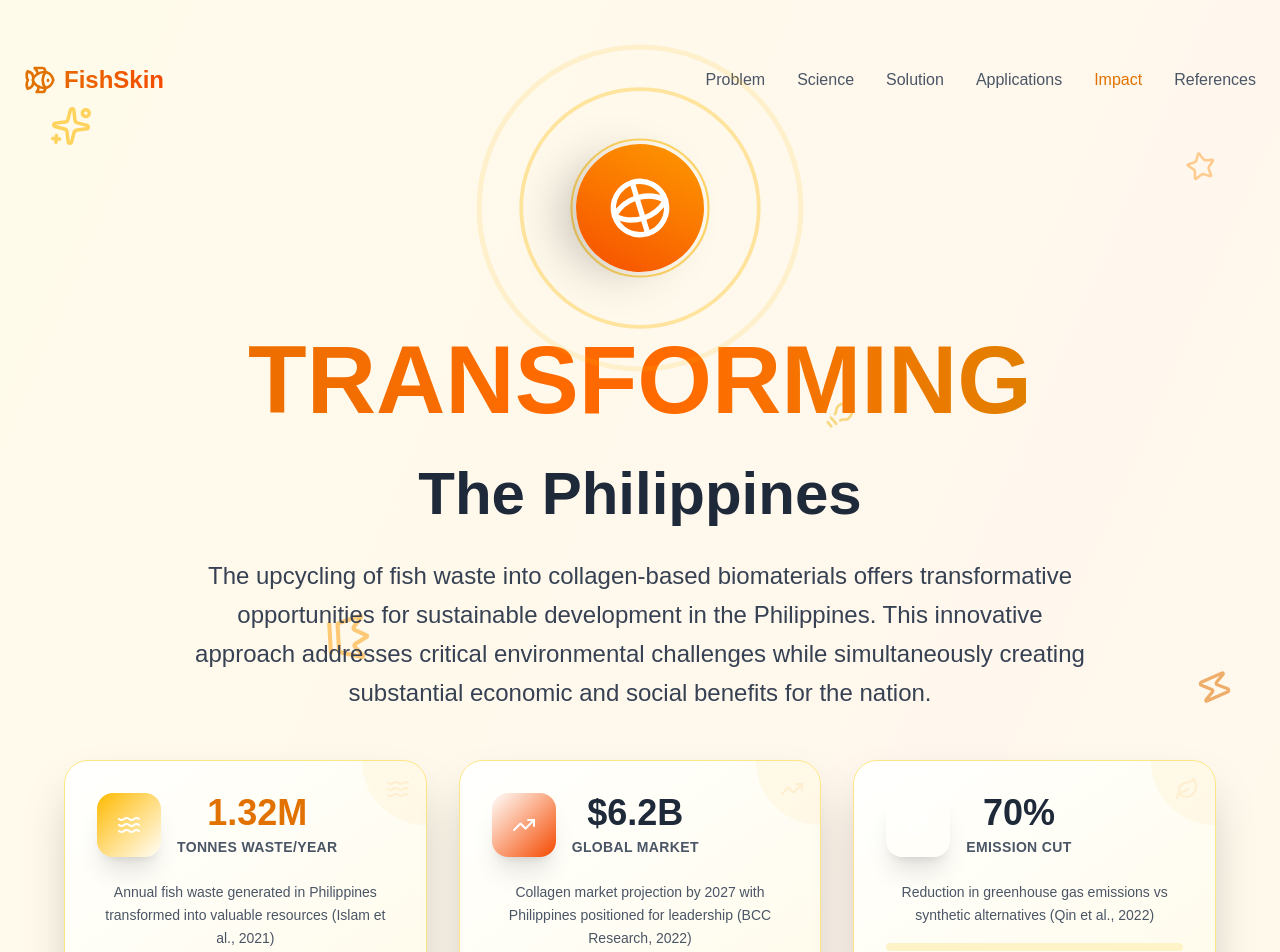
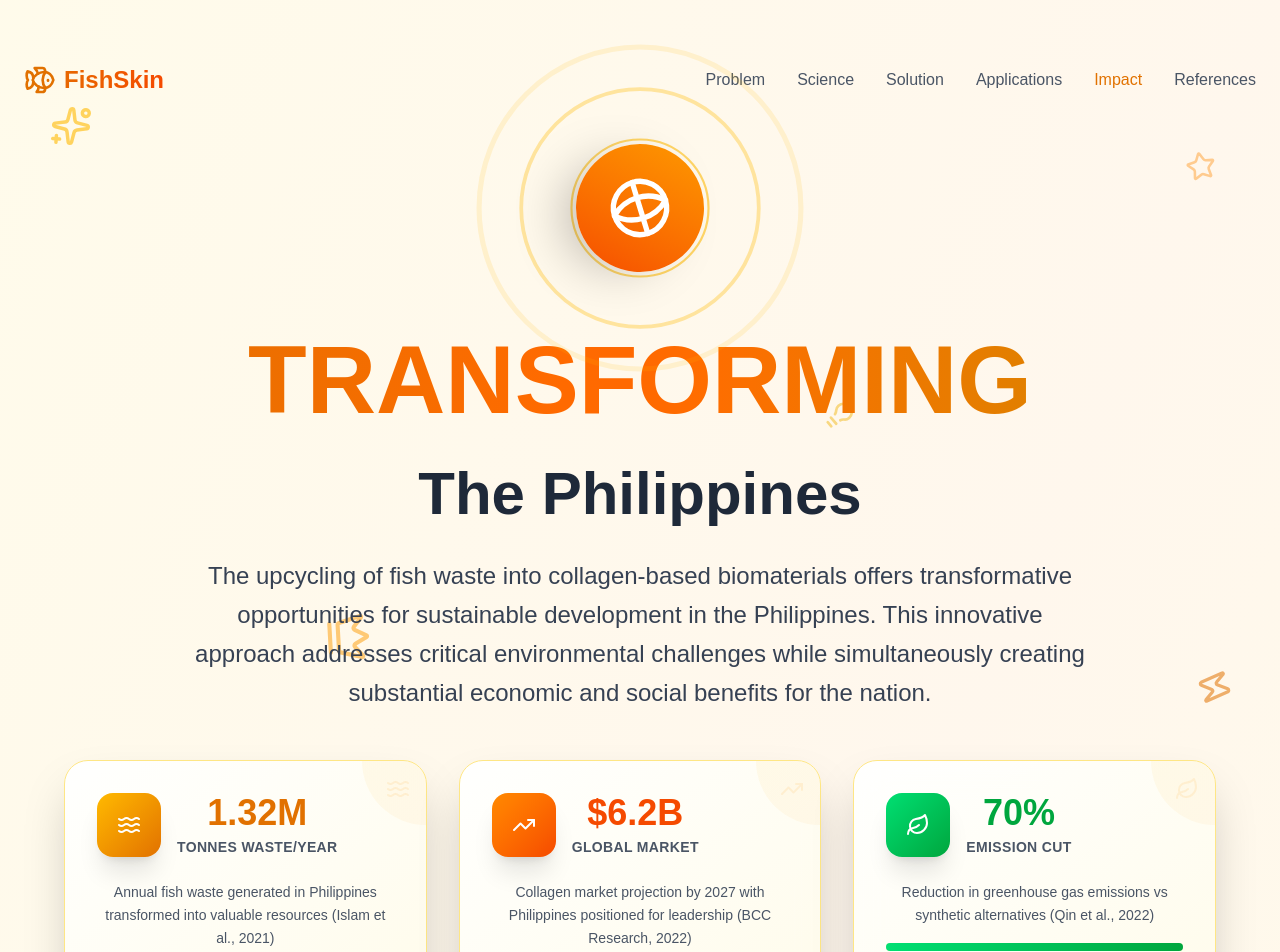
Before and after one commit to tempestmeow/FishWasteResearch, a Next.js app: page /impact in a window 1280 px wide. Shown: the top 952 px of the page. Built offline with nearby package versions, Linux system fonts and the light colour scheme.

Commit message:
fixed missing svg bug

```diff
--- a/src/app/applications/page.js
+++ b/src/app/applications/page.js
@@ -1818,7 +1818,7 @@ export default function Applications() {
               viewport={{ once: true }}
             >
               <Link href="/impact" className="inline-flex items-center bg-gradient-to-r from-purple-600 to-violet-600 text-white px-8 py-4 rounded-full font-medium hover:shadow-lg transition-all">
-                See Global Impact
+                See Impact On Philippines
                 <ArrowRight className="ml-2 h-5 w-5" />
               </Link>
               <Link href="/science" className="inline-flex items-center border-2 border-purple-600 text-purple-600 px-8 py-4 rounded-full font-medium hover:bg-purple-50 transition-all">
--- a/src/app/impact/page.js
+++ b/src/app/impact/page.js
@@ -93,7 +93,27 @@ const WaveAnimation = () => (
   </div>
 );
 
-const EnhancedMetricCard = ({ icon, value, label, description, color = "amber", delay = 0 }) => (
+const colorMap = {
+  amber: {
+    from: "from-amber-400",
+    to: "to-amber-600",
+    text: "text-amber-600"
+  },
+  orange: {
+    from: "from-orange-400",
+    to: "to-orange-600",
+    text: "text-orange-600"
+  },
+  green: {
+    from: "from-green-400",
+    to: "to-green-600",
+    text: "text-green-600"
+  }
+};
+
+const EnhancedMetricCard = ({ icon, value, label, description, color = "amber", delay = 0 }) => {
+  const colors = colorMap[color] || colorMap.amber;
+  return (
     <motion.div
       initial={{ opacity: 0, y: 60, rotateY: 45 }}
       whileInView={{ opacity: 1, y: 0, rotateY: 0 }}
@@ -117,11 +137,11 @@ const EnhancedMetricCard = ({ icon, value, label, description, color = "amber",
 
       <div className="relative z-10">
         <div className="flex items-center mb-4 md:mb-6">
-        <div className={`w-12 h-12 md:w-16 md:h-16 bg-gradient-to-br from-${color}-400 to-${color}-600 rounded-2xl flex items-center justify-center shadow-xl mr-3 md:mr-4 group-hover:scale-110 transition-transform duration-300`}>
+          <div className={`w-12 h-12 md:w-16 md:h-16 bg-gradient-to-br ${colors.from} ${colors.to} rounded-2xl flex items-center justify-center shadow-xl mr-3 md:mr-4 group-hover:scale-110 transition-transform duration-300`}>
             <div className="text-white text-lg md:text-2xl">{icon}</div>
           </div>
           <div>
-          <div className={`text-3xl md:text-4xl font-bold text-${color}-600 mb-1`}>{value}</div>
+            <div className={`text-3xl md:text-4xl font-bold ${colors.text} mb-1`}>{value}</div>
             <div className="text-xs md:text-sm font-semibold text-gray-600 uppercase tracking-wide">{label}</div>
           </div>
         </div>
@@ -130,7 +150,7 @@ const EnhancedMetricCard = ({ icon, value, label, description, color = "amber",
         {/* Progress indicator */}
         <div className="mt-3 md:mt-4 w-full bg-amber-100 rounded-full h-2">
           <motion.div
-          className={`h-2 bg-gradient-to-r from-${color}-400 to-${color}-600 rounded-full`}
+            className={`h-2 bg-gradient-to-r ${colors.from} ${colors.to} rounded-full`}
             initial={{ width: 0 }}
             whileInView={{ width: "100%" }}
             transition={{ duration: 2, delay: delay + 0.5 }}
@@ -139,6 +159,7 @@ const EnhancedMetricCard = ({ icon, value, label, description, color = "amber",
       </div>
     </motion.div>
   );
+};
 
 const ExpandableSection = ({ title, subtitle, icon, children, delay = 0 }) => {
   const [isExpanded, setIsExpanded] = useState(false);
```
Lines whose indentation alone changed are shown as unchanged.
